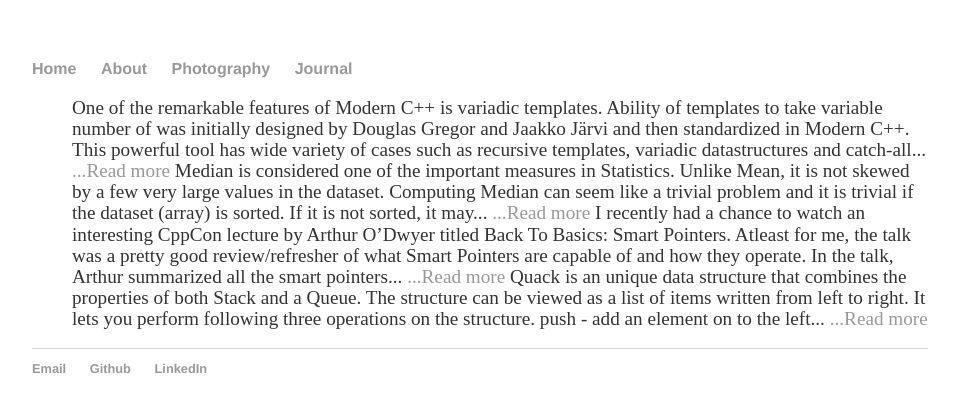
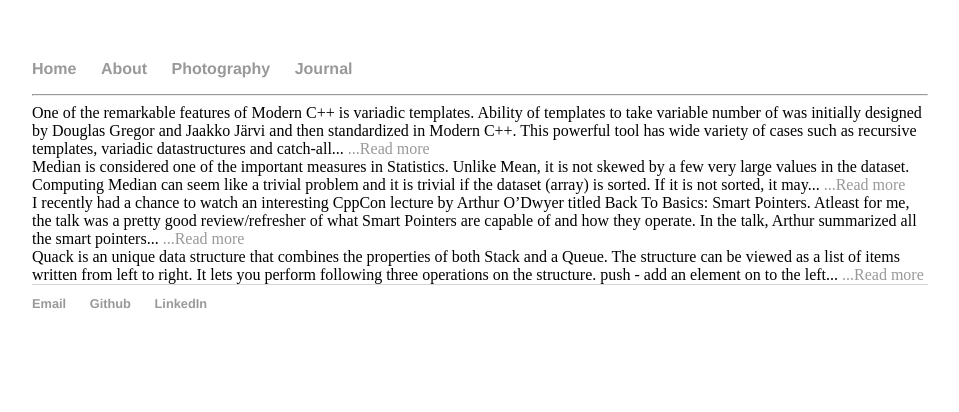
Before and after one commit to vivekgautham/vivekgautham.github.io, a Jekyll site: the page built from index.html, in a window 1280 px wide. Shown: the top 412 px of the page, without its empty margins (160-1119 px from the left). Built offline with Jekyll 4.4.1, drawn with Linux system fonts in a browser that asks for light colours; nearby versions of some CDN libraries.

Commit message:
Excerpt more updates...

```diff
--- a/_layouts/default.html
+++ b/_layouts/default.html
@@ -16,6 +16,7 @@
                 <li><a href="/blog">Journal</a></li>
             </ul>
         </nav>
+        <hr>
         <div class="container">
 
         {{ content }}
--- a/index.html
+++ b/index.html
@@ -3,8 +3,7 @@ layout: default
 title: Vivek Soundararaj
 ---
 
-<ul>
-	{% for post in site.posts %}
-		{{ post.content | markdownify | strip_html | truncatewords: 50 }} <a href="{{ post.url }}">...Read more </a>
-	{% endfor %}
-  </ul>
+{% for post in site.posts %}
+	{{ post.content | markdownify | strip_html | truncatewords: 50 }} <a href="{{ post.url }}">...Read more </a>
+	<br>
+{% endfor %}
```
